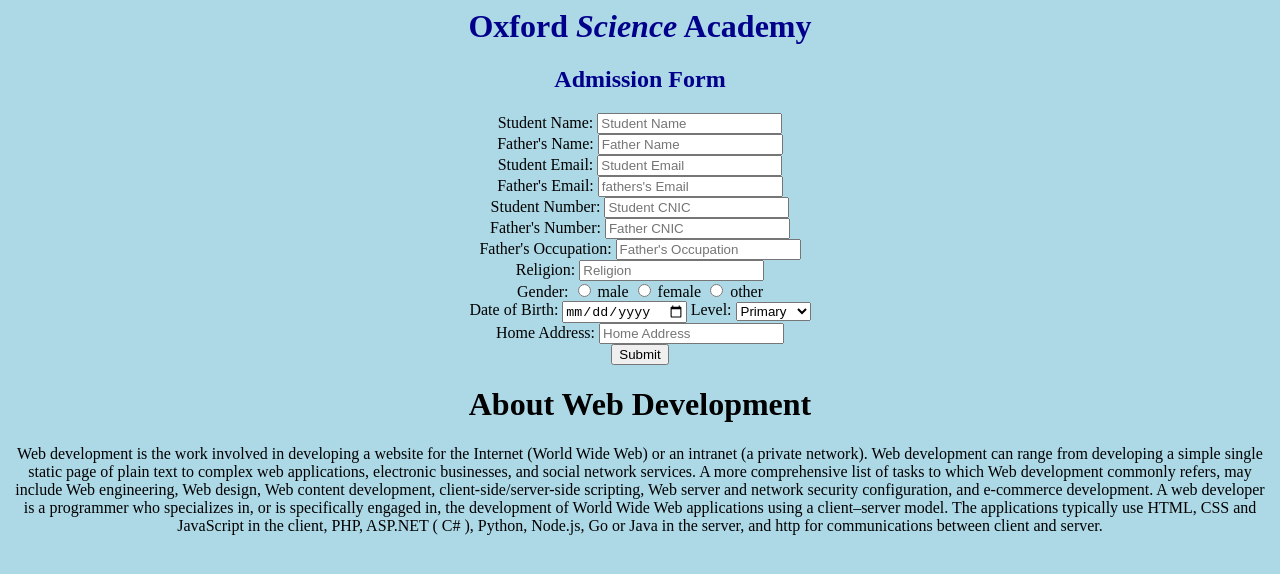
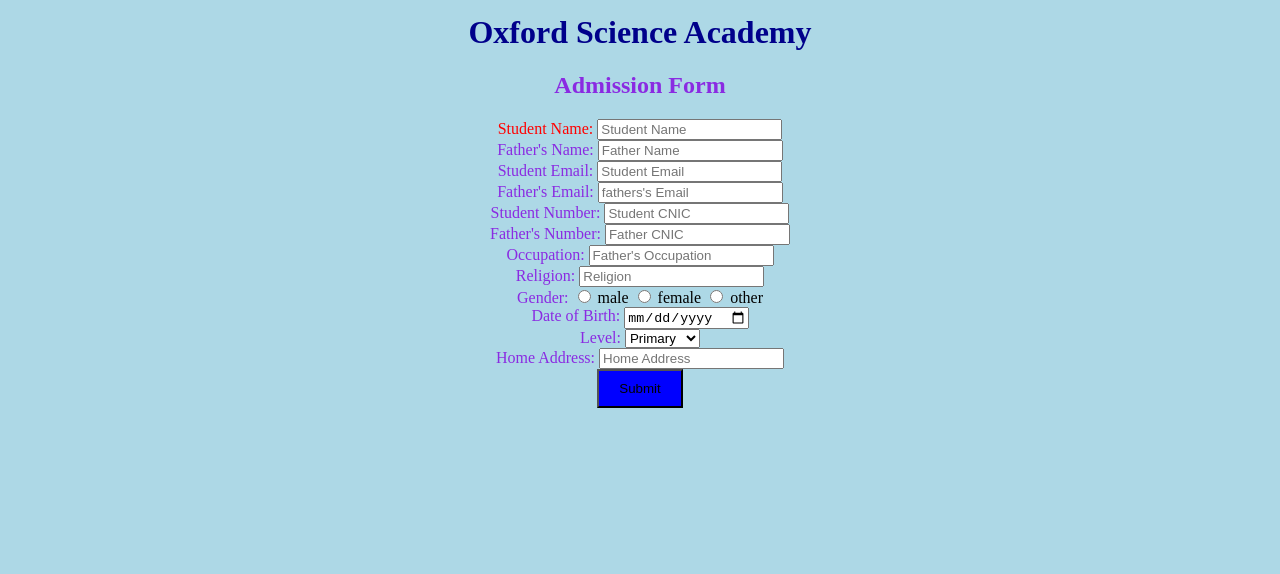
Before and after one commit to SanaYounas16/career-institute-lecture-1, a plain HTML site: page admissionform.html in a window 1280 px wide. Drawn offline with Linux system fonts and the light colour scheme.

Commit message:
admissionform

```diff
--- a/admissionform.html
+++ b/admissionform.html
@@ -1,11 +1,37 @@
 <html>
 <center>
 <head>
-<h1 style="color: darkblue;"> Oxford <i>Science</i> Academy </h1>
-<h2 style="color:darkblue;"> Admission Form </h2>
+<h1> Oxford Science Academy </h1>
+<h2> Admission Form </h2>
 </head>
-<body style="background-color:lightblue";>
-<span>Student Name:</span>
+<style>
+	h1 {
+		color: darkblue;
+	}
+	h2 {
+		color:blueviolet;
+	}
+	body {
+		text-align: justify;
+		background-color: lightblue;
+		padding: 10px;
+		margin: 4px;
+	}
+	span{
+
+
+			color:blueviolet;
+		}
+		button{
+			padding: 10px 20px;
+			background-color: blue;
+			display: inline-block;
+		}
+}
+</style>
+<body>
+	<form>
+<span style="color: red";>Student Name:</span>
 <input type="text" name="Student Name" placeholder="Student Name"><br>
 <span>Father's Name:</span>
 <input type="text" name="Father Name" placeholder="Father Name"><br>
@@ -17,8 +43,8 @@
 <input type="Number" name="Student CNIC" placeholder="Student CNIC"><br>
 <span>Father's Number:</span>
 <input type="Number" name="Father CNIC" placeholder="Father CNIC"><br>
-<span>Father's Occupation:</span>
-<input type="Text" name="Father's Occupation" placeholder="Father's Occupation"><br>
+<span>Occupation:</span>
+<input type="Text" name="Father's Occupation" placeholder="Father's Occupation";><br>
 <span>Religion:</span>
 <input type="Text" name="Religion" placeholder="Religion"><br>
 <span>Gender:</span>
@@ -26,7 +52,7 @@
 <input type="radio" name="gen" value="female"> female
 <input type="radio" name="gen" value="other"> other<br>
 <span>Date of Birth:</span>
-<input type="Date">
+<input type="Date"><br>
 <span>Level:</span>
 <select name="level">
 <option value="1">Primary</option>
@@ -39,9 +65,7 @@
 <span>Home Address:</span>
 <input type="Text" name="Home Address" placeholder="Home Address"><br>
 <button type="submit">Submit</button>
-<h1>About Web Development</h1>
-<p>
-	Web development is the work involved in developing a website for the Internet (World Wide Web) or an intranet (a private network). Web development can range from developing a simple single static page of plain text to complex web applications, electronic businesses, and social network services. A more comprehensive list of tasks to which Web development commonly refers, may include Web engineering, Web design, Web content development, client-side/server-side scripting, Web server and network security configuration, and e-commerce development. A web developer is a programmer who specializes in, or is specifically engaged in, the development of World Wide Web applications using a client–server model. The applications typically use HTML, CSS and JavaScript in the client, PHP, ASP.NET ( C# ), Python, Node.js, Go or Java in the server, and http for communications between client and server.</p>
+</form>
 </center>
 </body>
 </html>
```
